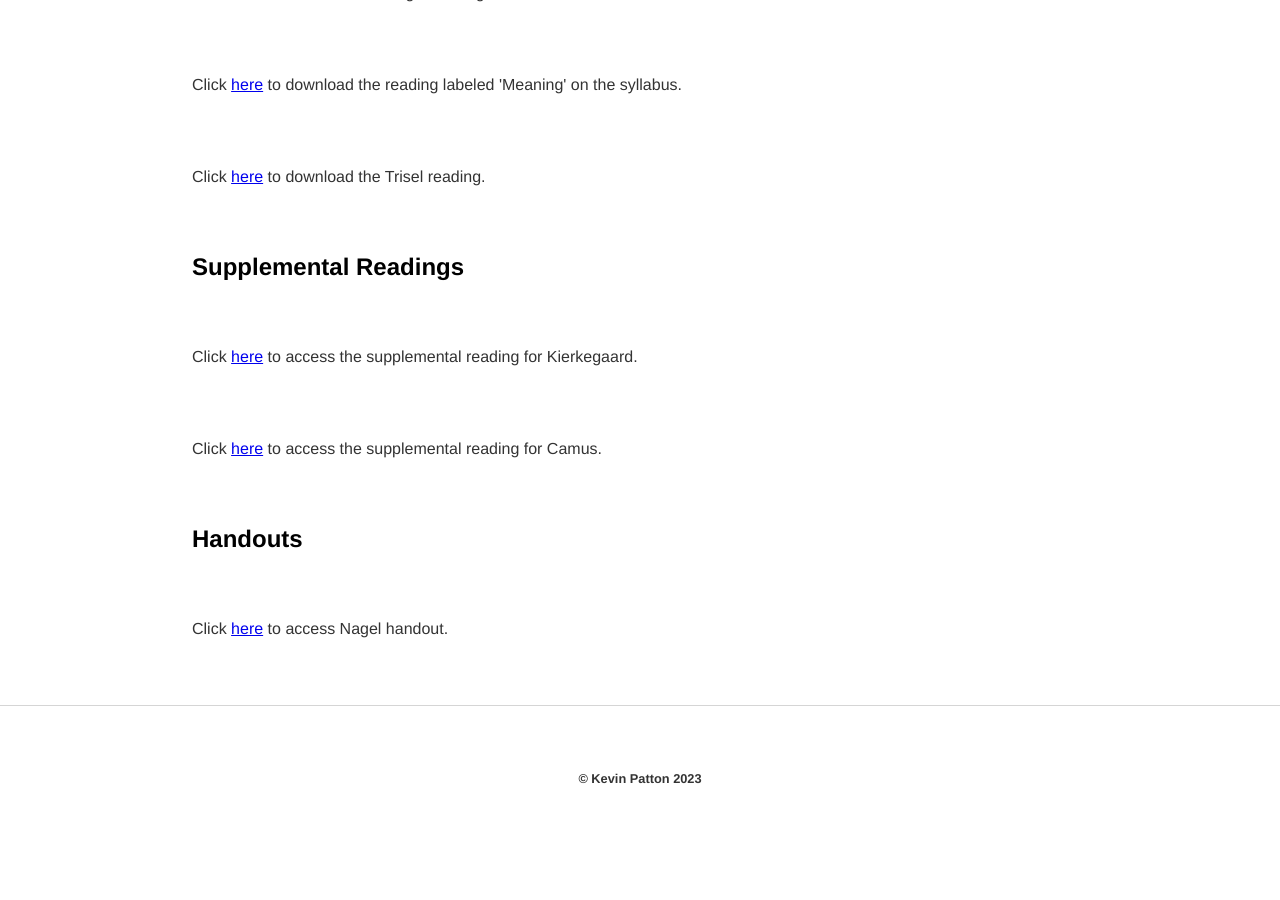
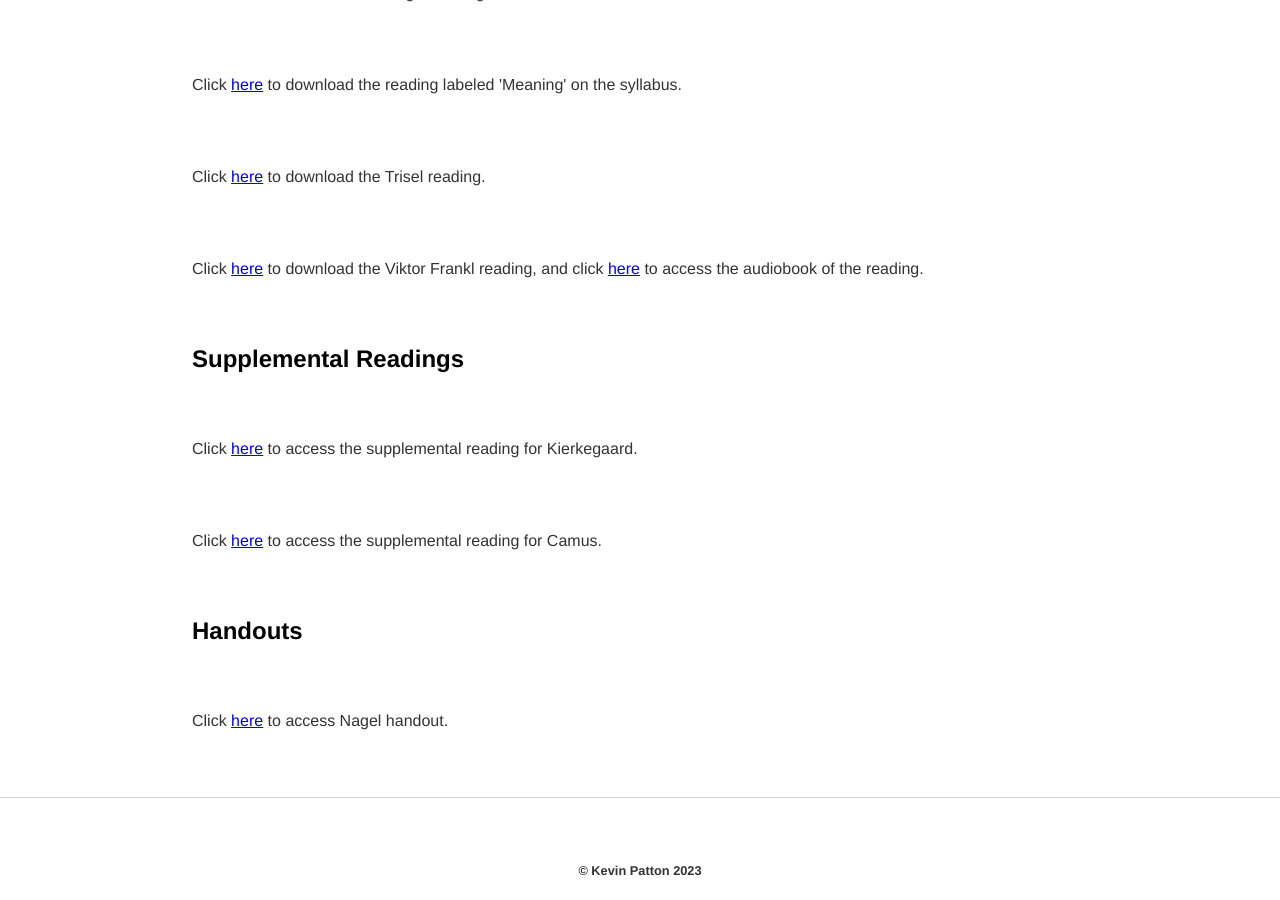
Before and after one commit to kevinjpatton/kevinjpatton.github.io, a Jekyll site: the page built from teaching/phil_1010/index.html, in a window 1280 px wide and 900 px high, scrolled down 594 px. Built offline with Jekyll 4.4.1, drawn with Linux system fonts in a browser that asks for light colours; Markdown is read by kramdown in place of the engine named in the settings; before the commit the page ends 1446 px from its top, so only the background shows below that.

Commit message:
Update index.html

```diff
--- a/teaching/phil_1010/index.html
+++ b/teaching/phil_1010/index.html
@@ -10,6 +10,7 @@ title: Teaching - Phil 1010
 <p>Click <a href="/teaching/phil_1010/Thomas Nagel - Mortal Questions.pdf" target="_blank">here</a> to download the Nagel reading.</p>
 <p>Click <a href="/teaching/phil_1010/The Meaning of Life and the Great Philosophers.pdf" target="_blank">here</a> to download the reading labeled 'Meaning' on the syllabus.</p>
 <p>Click <a href="/teaching/phil_1010/Brook Alan Trisel - Why The Indifference of the Universe is Irrelevant to Lifes Meaning.pdf" target="_blank">here</a> to download the Trisel reading.</p>
+<p>Click <a href="/teaching/phil_1010/Viktor E. Frankl - Man's Search For Meaning.pdf" target="_blank">here</a> to download the Viktor Frankl reading, and click <a href="https://youtu.be/MoyHK_ocfD8?si=0kpp0NixYmhzVHJa" target="_blank">here</a> to access the audiobook of the reading.</p>
 
 <h2>Supplemental Readings</h2>
 <p>Click <a href="https://iep.utm.edu/mean-ear/#SH2b" target="_blank">here</a> to access the supplemental reading for Kierkegaard.</p>
```
